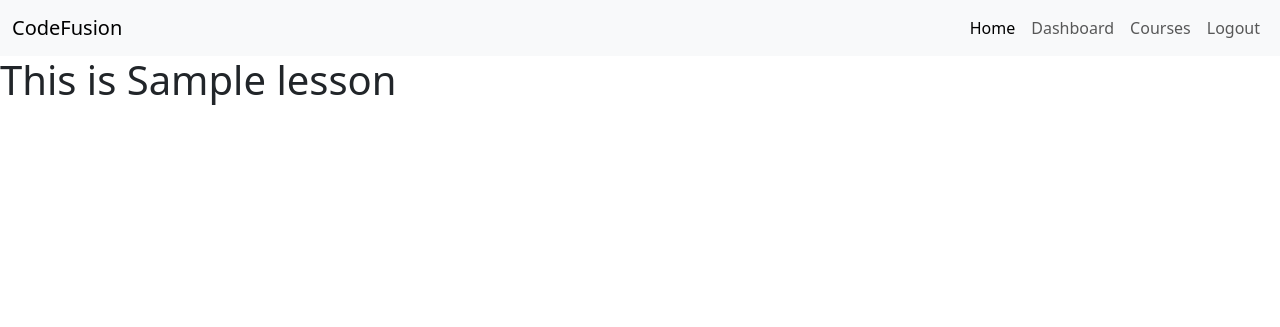
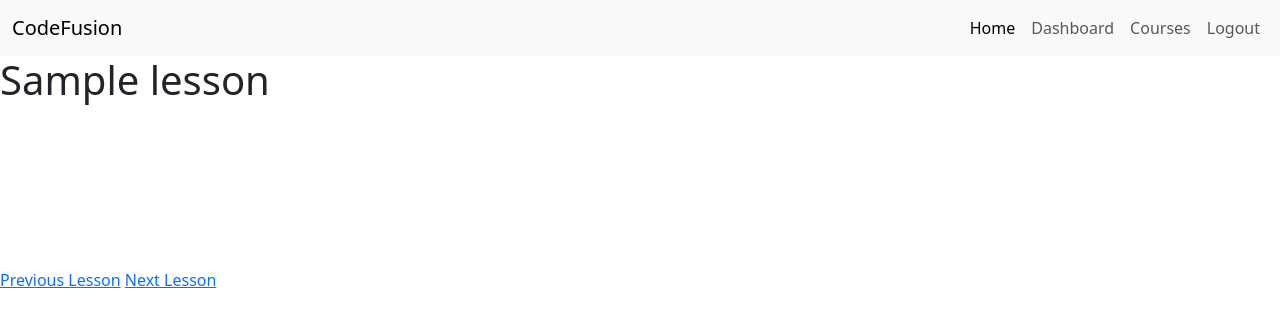
Before and after one commit to GitHubWestie/Milestone-Project-Four, a Django app: template courses/templates/courses/lesson.html in a window 1280 px wide. Shown: the top 327 px of the page. Run offline with Django 5.2, Linux system fonts and the light colour scheme; the template is opened without the code that fills it: values that come from a table or form of the project are taken from there, others are empty; tables that the repository leaves empty hold one stand-in row (values such as "Sample post").

Commit message:
feat: Added next and previous navigation to lesson template

```diff
--- a/courses/templates/courses/courses.html
+++ b/courses/templates/courses/courses.html
@@ -4,10 +4,13 @@
     {% for course in courses %}
         <ul>
             <h1>{{ course.title }}</h1>
+            <p>{{ course.description }}</p>
             {% for lesson in course.lessons.all %}
+                {% if lesson.order == 0 %}
                 <li>
                     <a href="{% url 'get_lesson' lesson.uuid %}">{{ lesson.title }}</a>
                 </li>
+                {% endif %}
             {% endfor %}
         </ul>
     {% endfor %}
--- a/courses/templates/courses/lesson.html
+++ b/courses/templates/courses/lesson.html
@@ -1,5 +1,17 @@
 {% extends 'base.html' %}
 
 {% block content %}
-    <h1>This is {{ lesson.title }}</h1>
+    <h1>{{ lesson.title }}</h1>
+    <iframe src="{{ lesson.video_url }}" frameborder="0"></iframe>
+
+    <div class="navigation">
+        {% if previous_lesson %}
+            <a href="{% url 'get_lesson' previous_lesson.uuid %}">Previous Lesson</a>
+        {% endif %}
+
+        {% if next_lesson %}
+            <a href="{% url 'get_lesson' next_lesson.uuid %}">Next Lesson</a>
+        {% endif %}
+    </div>
+
 {% endblock %}
```
Also changed, not shown: courses/views.py (+10 -1 lines), courses/media/256px-HTML5_Badge.svg_1.png (added).
